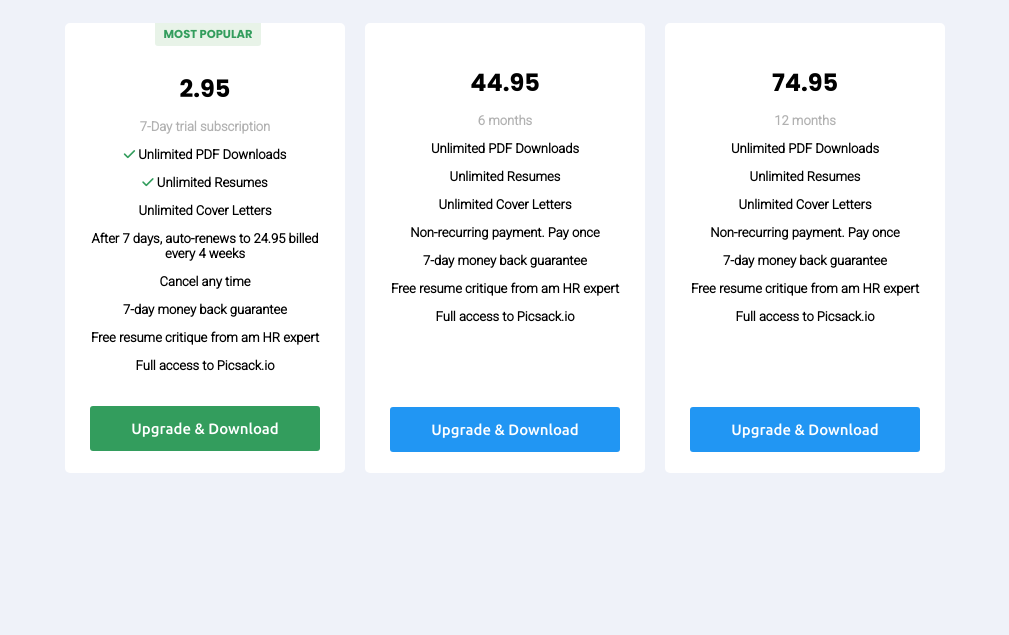
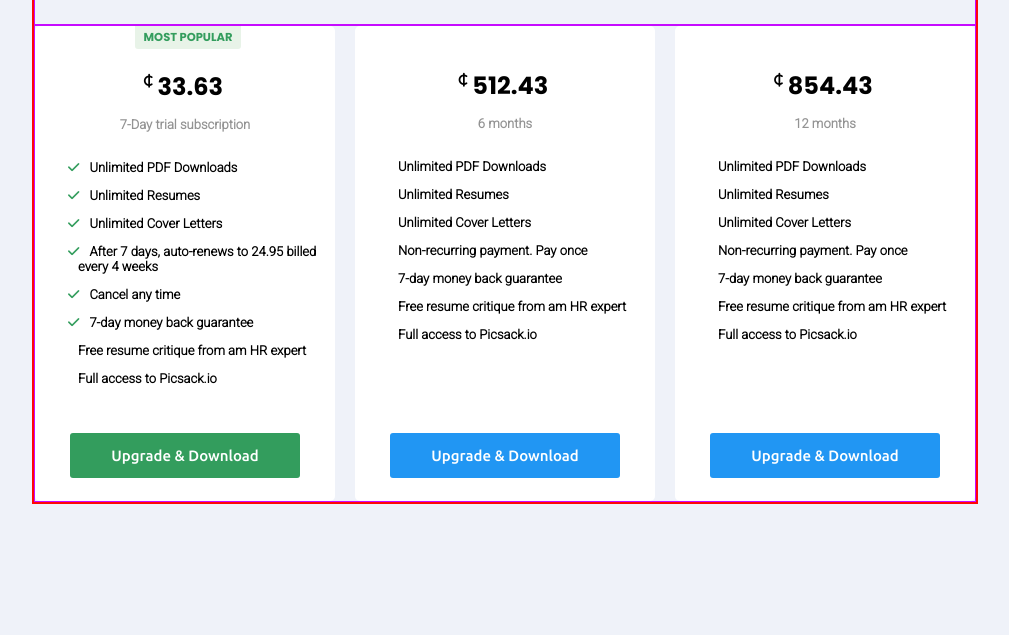
Before and after one commit to mist-er/html-portfolio, a plain HTML site: page index.html in a window 1280 px wide. Shown: the part 165-800 px from the top of the page, without its empty margins (135-1144 px from the left). Drawn offline with Linux system fonts and the light colour scheme.

Commit message:
Add files via upload

```diff
--- a/index.html
+++ b/index.html
@@ -15,20 +15,20 @@
             <div class="track inner-flex">
                     <div class="item">
                         <div class="popular">MOST POPULAR</div>
-                        <h2 class="price">2.95</h2>
+                        <h2 class="price"><i class="fa-sharp fa-solid fa-cedi-sign icon-2"></i>33.63</h2>
                         <p class="months">7-Day trial subscription</p>
-                        <p><i class="fa-sharp fa-solid fa-check icon"></i> Unlimited PDF Downloads</p>
-                        <p><i class="fa-sharp fa-solid fa-check icon"></i> Unlimited Resumes</p>
-                        <p>Unlimited Cover Letters</p>
-                        <p>After 7 days, auto-renews to 24.95 billed every 4 weeks</p>
-                        <p>Cancel any time</p>
-                        <p>7-day money back guarantee</p>
+                        <p><i class="fa-sharp fa-solid fa-check icon"></i>Unlimited PDF Downloads</p>
+                        <p><i class="fa-sharp fa-solid fa-check icon"></i>Unlimited Resumes</p>
+                        <p><i class="fa-sharp fa-solid fa-check icon"></i>Unlimited Cover Letters</p>
+                        <p><i class="fa-sharp fa-solid fa-check icon"></i>After 7 days, auto-renews to 24.95 billed every 4 weeks</p>
+                        <p><i class="fa-sharp fa-solid fa-check icon"></i>Cancel any time</p>
+                        <p><i class="fa-sharp fa-solid fa-check icon"></i>7-day money back guarantee</p>
                         <p>Free resume critique from am HR expert</p>
                         <p>Full access to Picsack.io</p>
                         <button type="button" class="btn-1">Upgrade & Download</button>
                     </div>
                     <div class="item">
-                        <h2 class="price tag">44.95</h2>
+                        <h2 class="price tag"><i class="fa-sharp fa-solid fa-cedi-sign icon-2"></i>512.43</h2>
                         <p class="months">6 months</p>
                         <p>Unlimited PDF Downloads</p>
                         <p>Unlimited Resumes</p>
@@ -40,7 +40,7 @@
                         <button type="button" class="btn">Upgrade & Download</button>
                     </div>
                     <div class="item">
-                        <h2 class="price tag">74.95</h2>
+                        <h2 class="price tag"><i class="fa-sharp fa-solid fa-cedi-sign icon-2"></i>854.43</h2>
                         <p class="months">12 months</p>
                         <p>Unlimited PDF Downloads</p>
                         <p>Unlimited Resumes</p>
--- a/style.css
+++ b/style.css
@@ -18,12 +18,19 @@ body {
 }
 .grid-wrapper {
     display: grid;
-    /* border: 2px solid rgb(255, 6, 6); */
+    border: 2px solid rgb(255, 6, 6);
     grid-template: 100px 80px auto / 100%;
 }
 .track {
-    /* border: 1px solid #c60bff; */
+    border: 1px solid #c60bff;
+}
+
+.track > h1, .track > p, .popular, .price, .months {
     text-align: center;
+}
+
+.months ~ p {
+    padding-left: 30px;
 }
 
 .inner-flex {
@@ -31,8 +38,8 @@ body {
     gap: 20px;
 }
 .item {
-    height: 450px;
-    width: 280px;
+    height: 475px;
+    width: 300px;
     background-color: #fff;
     border-radius: 5px;
 }
@@ -42,13 +49,13 @@ body {
     font-family: 'Poppins', sans-serif;
 }
 .track > p {
-    color: #64646480;
-    font-size: 16px;
+    color: #646464b2;
+    font-size: 15px;
     font-weight: 600;
 }
 
 .price {
-    margin: 25px 0 10px 0;
+    margin: 20px 0 10px 0;
     font-family: 'Poppins', sans-serif;
 }
 .tag {
@@ -64,14 +71,15 @@ body {
     color:#339d5d;
     background-color: rgba(34, 139, 34, 0.103);
     position: relative;
-    left: 90px;
+    left: 100px;
     font-family: 'Poppins', sans-serif;
 }
 
  .months {
-    color: #64646480;
+    color: #646464b2;
     font-size: 10px;
     font-weight: 700;
+    padding-bottom: 15px;
 }
 
 
@@ -81,31 +89,41 @@ button {
     border: none;
     border-radius: 3px;
     font-size: 15px;
+    margin-left: 35px;
     font-family: 'Ubuntu', sans-serif;
 }
 .btn {
-    margin-top: 70px;
+    margin-top: 78px;
     color: #fff;
     background-color: #2196f3;
 }
 .btn-1 {
     color: #fff;
-    margin-top: 20px;
-   background-color: #339d5d;
+    margin-top: 34px;
+    background-color: #339d5d;
 }
 
 .icon {
     color: #339d5d;
+    position: relative;
+    right: 10px;
 }
 
 .inner-flex > * {
     font-family: 'Ubuntu', sans-serif;
     font-weight: 600;
 }
-/* NOTE NOTE NOTE */
+
  .item > p {
     font-size: 13px;
     margin: 13px;
+}
+
+.icon-2 {
+    font-size: 14px;
+    position: relative;
+    top: -9px;
+    right: 4px;
 }
 
 @media(max-width: 1000px) {
```
